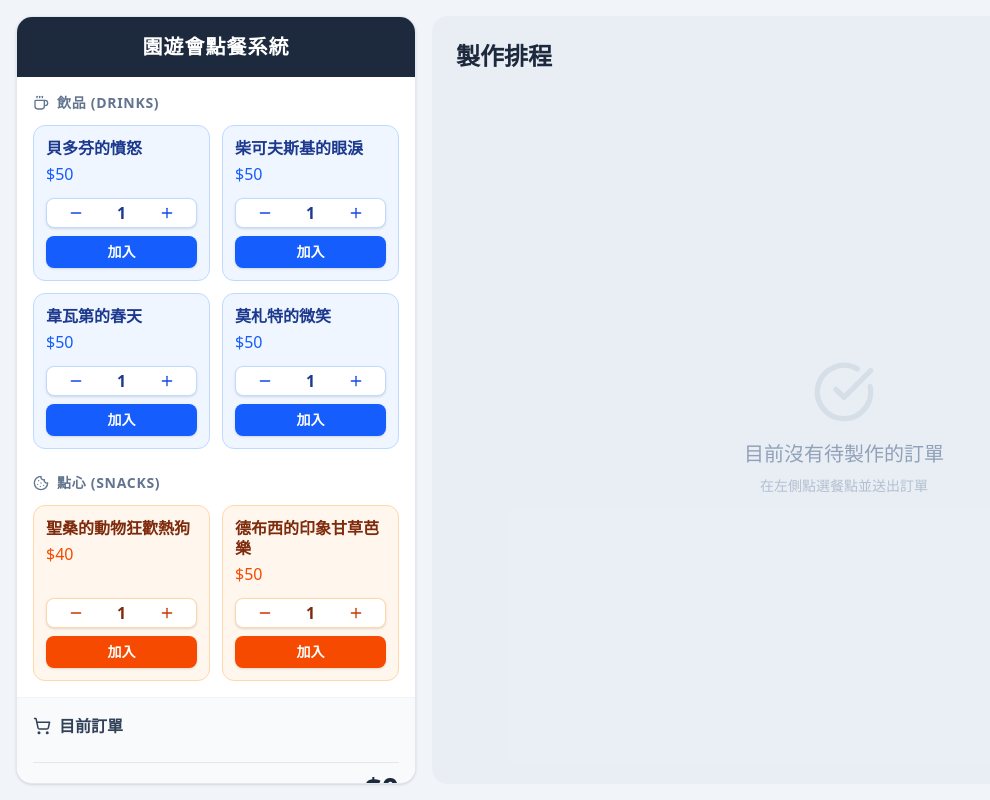
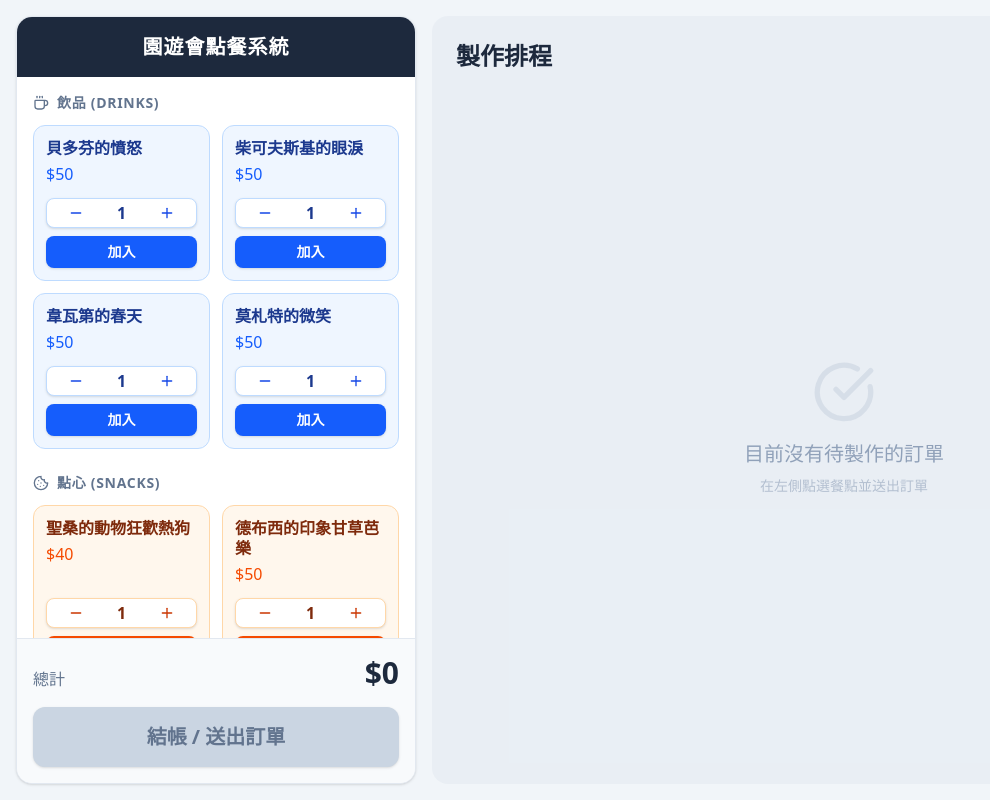
Before and after one commit to blacKgreYcAt/stringclub, a React (Vite) app: page / in a window 1280 px wide. Shown: the whole page, without its empty margins (0-990 px from the left). Built offline with nearby package versions, Linux system fonts and the light colour scheme.

Commit message:
feat: Reset item quantity after adding to order
After an item is added to the current order, its associated quantity input is reset to 1. This provides a better user experience by defaulting the quantity for the next selection.

```diff
--- a/src/App.tsx
+++ b/src/App.tsx
@@ -60,6 +60,7 @@ export default function App() {
       }
       return [...prev, { ...item, quantity: qty }];
     });
+    // Reset quantity back to 1 after adding
     setItemQuantities((prev) => ({ ...prev, [item.id]: 1 }));
   };
 
@@ -112,12 +113,13 @@ export default function App() {
           <h1 className="text-xl font-bold tracking-wider">園遊會點餐系統</h1>
         </div>
 
-        {/* Menu Grid */}
-        <div className="p-4 overflow-y-auto border-b border-slate-100 shrink-0">
+        {/* Menu Grid - Scrollable area */}
+        <div className="flex-1 overflow-y-auto p-4 flex flex-col gap-6">
+          <div>
             <h2 className="text-sm font-semibold text-slate-500 mb-3 uppercase tracking-wider flex items-center gap-2">
               <Coffee size={16} /> 飲品 (Drinks)
             </h2>
-          <div className="grid grid-cols-2 gap-3 mb-6">
+            <div className="grid grid-cols-2 gap-3">
               {MENU_ITEMS.filter((i) => i.category === 'drink').map((item) => (
                 <div
                   key={item.id}
@@ -145,7 +147,9 @@ export default function App() {
                 </div>
               ))}
             </div>
+          </div>
 
+          <div>
             <h2 className="text-sm font-semibold text-slate-500 mb-3 uppercase tracking-wider flex items-center gap-2">
               <Cookie size={16} /> 點心 (Snacks)
             </h2>
@@ -179,15 +183,15 @@ export default function App() {
             </div>
           </div>
 
-        {/* Current Order Summary */}
-        <div className="bg-slate-50 p-4 flex flex-col flex-1 min-h-0">
-          <h3 className="font-bold text-slate-700 mb-2 flex items-center gap-2 shrink-0">
+          {/* Current Order Summary (Moved below menu items) */}
+          <div className="mt-4 border-t border-slate-200 pt-4">
+            <h3 className="font-bold text-slate-700 mb-3 flex items-center gap-2">
               <ShoppingCart size={18} /> 目前訂單
             </h3>
 
-          <div className="flex-1 overflow-y-auto mb-4 pr-2 space-y-2">
+            <div className="space-y-2 mb-4">
               {currentOrder.length === 0 ? (
-              <div className="h-full flex items-center justify-center text-slate-400 text-sm">
+                <div className="py-6 flex items-center justify-center text-slate-400 text-sm bg-slate-50 rounded-xl border border-dashed border-slate-200">
                   尚未選擇餐點
                 </div>
               ) : (
@@ -215,8 +219,11 @@ export default function App() {
                 ))
               )}
             </div>
+          </div>
+        </div>
 
-          <div className="shrink-0 mt-auto pt-2 border-t border-slate-200">
+        {/* Checkout Button Area (Fixed at bottom) */}
+        <div className="bg-slate-50 p-4 border-t border-slate-200 shrink-0">
           <div className="flex justify-between items-end mb-4">
             <span className="text-slate-500 font-medium">總計</span>
             <span className="text-3xl font-bold text-slate-800">${currentTotal}</span>
@@ -228,7 +235,6 @@ export default function App() {
           >
             結帳 / 送出訂單
           </button>
-          </div>
         </div>
       </div>
 
@@ -262,7 +268,7 @@ export default function App() {
                     animate={{ opacity: 1, scale: 1, y: 0 }}
                     exit={{ opacity: 0, scale: 0.8, transition: { duration: 0.2 } }}
                     key={order.id}
-                    className="bg-white rounded-2xl shadow-sm border border-slate-200 flex flex-col overflow-hidden aspect-square"
+                    className="bg-white rounded-2xl shadow-sm border border-slate-200 flex flex-col overflow-hidden min-h-[250px]"
                   >
                     {/* Order Header */}
                     <div className="bg-amber-100 px-4 py-3 border-b border-amber-200 flex justify-between items-center shrink-0">
```
Lines whose indentation alone changed are shown as unchanged.
